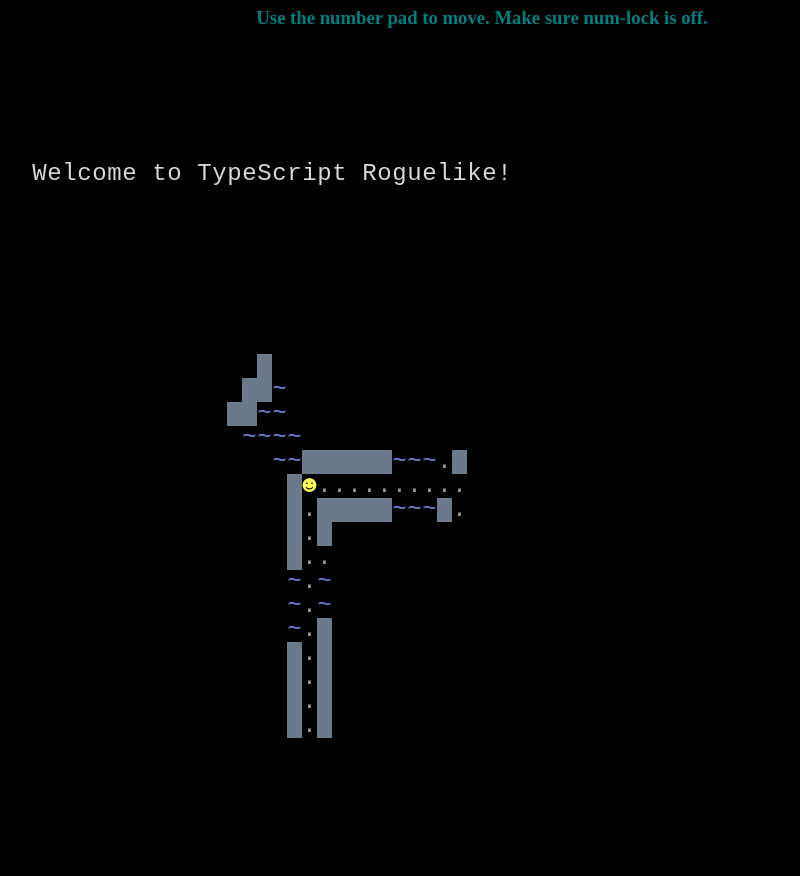
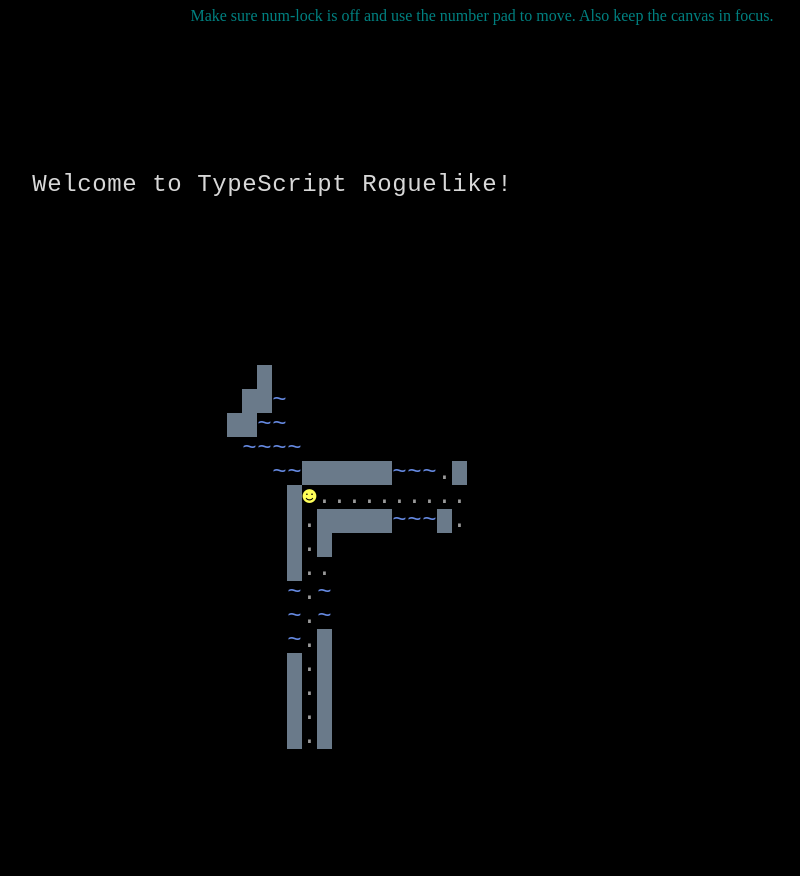
Before and after one commit to Jrayp/TypeScriptRoguelike, a website: page index.html in a window 1280 px wide. Shown: the part 99-975 px from the top of the page, without its empty margins (158-958 px from the left). Drawn offline with Linux system fonts and the light colour scheme.

Commit message:
Small changes to index.html

```diff
--- a/index.html
+++ b/index.html
@@ -11,7 +11,7 @@
 		color: teal;
 	}
 
-	h3 {
+	p {
 		text-align: center;
 		color: teal;
 	}
@@ -20,7 +20,6 @@
 		margin: 0 auto;
 		display: block;
 		outline: none;
-
 	}
 </style>
 <title>TypeScript Roguelike</title>
@@ -28,9 +27,10 @@
 <body>
 	<br>
 	<h1>TypeScript Roguelike</h1>
-	<h3>
-		Use the number pad to move. Make sure num-lock is off.
-	</h3>
+	<p>
+		Make sure num-lock is off and use the number pad to move. Also keep the canvas in focus.
+	</p>
+	<br>
 	<br>
 	<script src="./bundle.js"></script>
 
```
